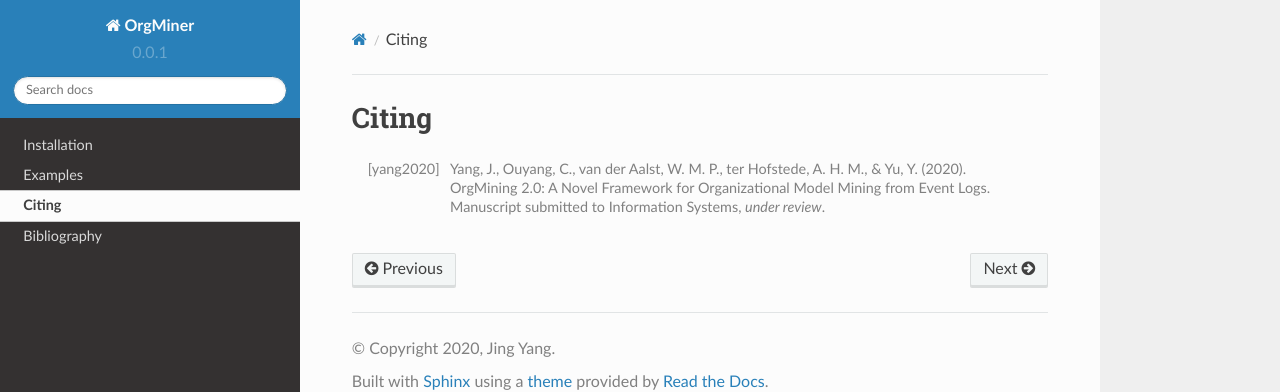
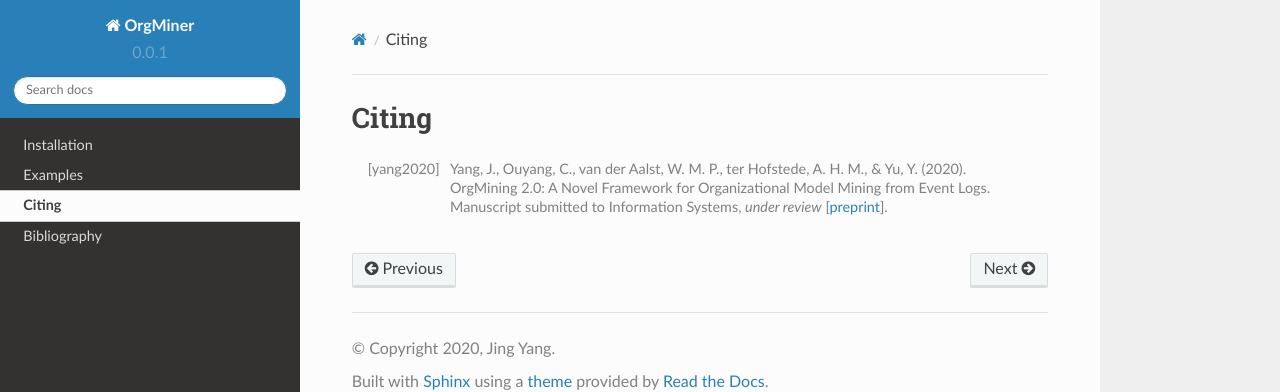
Before and after one commit to roy-jingyang/OrdinoR-doc, a Sphinx documentation site: the page built from source/citing.rst, in a window 1280 px wide. Shown: the top 392 px of the page. Built offline with Sphinx 7.4.7 and the Read the Docs theme 2.0.0, drawn with Linux system fonts in a browser that asks for light colours.

Commit message:
update citation link to arxiv

```diff
--- a/source/citing.rst
+++ b/source/citing.rst
@@ -4,4 +4,4 @@
 Citing
 ******
 
-.. [yang2020] Yang, J., Ouyang, C., van der Aalst, W. M. P., ter Hofstede, A. H. M., & Yu, Y. (2020). OrgMining 2.0: A Novel Framework for Organizational Model Mining from Event Logs. Manuscript submitted to Information Systems, *under review*.
+.. [yang2020] Yang, J., Ouyang, C., van der Aalst, W. M. P., ter Hofstede, A. H. M., & Yu, Y. (2020). OrgMining 2.0: A Novel Framework for Organizational Model Mining from Event Logs. Manuscript submitted to Information Systems, *under review* [`preprint <https://arxiv.org/abs/2011.12445>`_].
```
